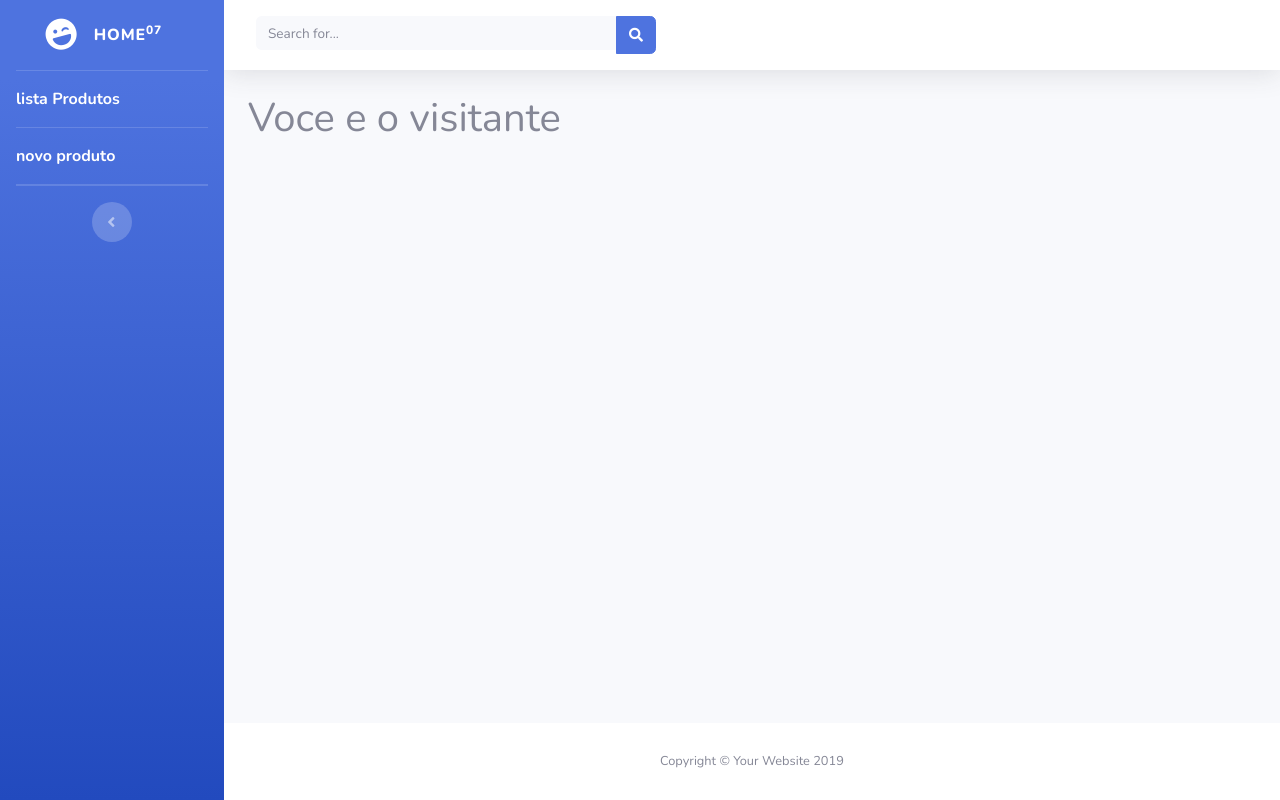
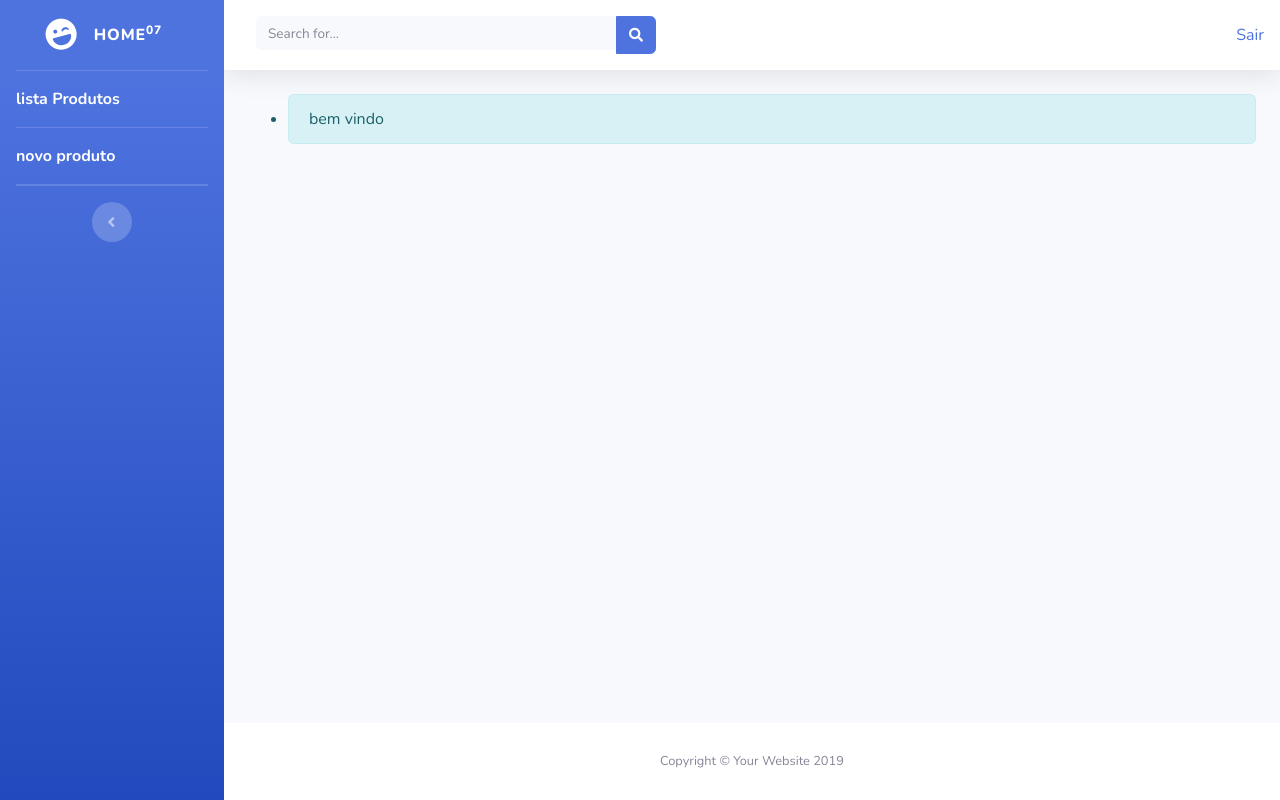
Before and after one commit to GeneralPaulo098/paulo_project_final, a Django app: page /final/ in a window 1280 px wide. Run offline with Django 3.2, Linux system fonts and the light colour scheme; some libraries are stand-ins or nearby versions.

Commit message:
terceira versao

```diff
--- a/final/templates/base.html
+++ b/final/templates/base.html
@@ -90,7 +90,7 @@
                             </div>
                         </div>
                     </form>
-
+                    <span class="sair"><a href="{% url 'logout' %}">Sair</a></span>
                     <!-- Topbar Navbar -->
 
                 </nav>
--- a/final/templates/home.html
+++ b/final/templates/home.html
@@ -6,5 +6,10 @@
     <li{% if message.tags %} class="alert alert-{{ message.tags }}"{% endif %}>{{ message }}</li>
     {% endfor %}
     </ul>
-<h1>Voce e o visitante</h1>
+    {% if user.is_authenticated %}
+    <p class="logged-in-p">
+        Olá {{ user.username }} seja bem vindo, o que deseja fazer hoje?
+
+    </p>
+{% endif %}
 {% endblock %}
--- a/final/views.py
+++ b/final/views.py
@@ -1,7 +1,15 @@
 from django.shortcuts import render
-from django.contrib.auth.models import User
+from django.contrib.auth import authenticate, login
+from django.contrib import messages
 
 
 def home(request):
+
+    soma = request.session.get('soma',0)
+    request.session['soma'] = soma + 1
+    conta = request.session['soma']
+    print(conta)
+    if conta == 1:
+        print(55)
+        messages.add_message(request, messages.INFO, 'bem vindo')
     return render(request,'home.html')
-    messages.add_message(request, messages.INFO, 'bem vindo')
--- a/prova_final/settings.py
+++ b/prova_final/settings.py
@@ -120,3 +120,4 @@ USE_TZ = True
 
 STATIC_URL = '/static/'
 LOGIN_REDIRECT_URL = '/final/'
+LOGOUT_REDIRECT_URL = '/accounts/login/'
```
Also changed, not shown: db.sqlite3.
